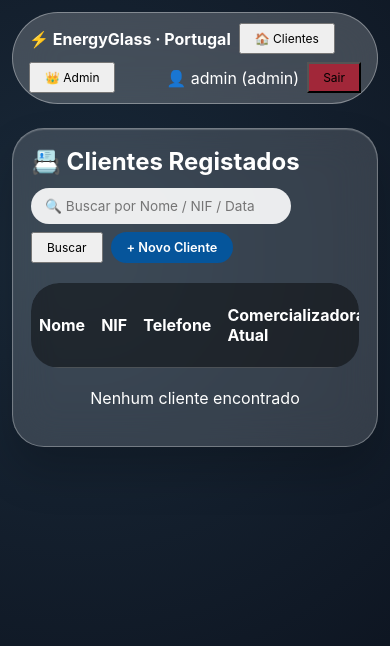
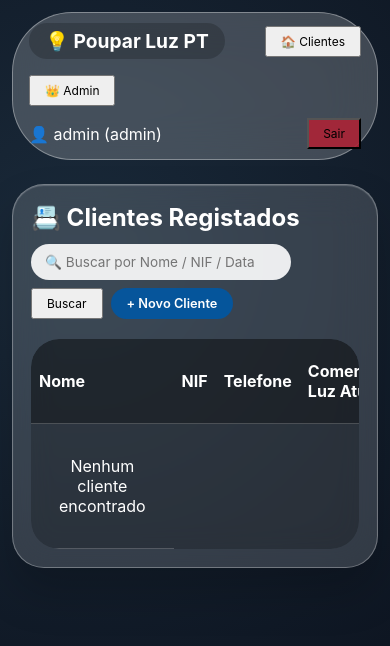
Before and after one commit to pouparluzpt/pouparluz, a plain HTML site: page index.html in a window 390 px wide. Both pictures are taken after a click on the button "Entrar". Drawn offline with nearby package versions, Linux system fonts and the light colour scheme.

Commit message:
Atualizar o index.html

```diff
--- a/index.html
+++ b/index.html
@@ -2,13 +2,13 @@
 <html lang="pt">
 <head>
     <meta charset="UTF-8">
-    <meta name="viewport" content="width=device-width, initial-scale=1.0, viewport-fit=cover">
+    <meta name="viewport" content="width=device-width, initial-scale=1.0, viewport-fit=cover, user-scalable=no, maximum-scale=1.0, minimum-scale=1.0">
     <meta name="theme-color" content="#1a2a3a">
     <meta name="apple-mobile-web-app-capable" content="yes">
     <meta name="apple-mobile-web-app-status-bar-style" content="black-translucent">
-    <meta name="apple-mobile-web-app-title" content="EnergyGlass">
-    <link rel="manifest" href="data:application/manifest+json,{%22name%22:%22EnergyGlass%22,%22short_name%22:%22EnergyGlass%22,%22start_url%22:%22.%22,%22display%22:%22standalone%22,%22background_color%22:%221a2a3a%22,%22theme_color%22:%231a2a3a%22,%22icons%22:[{%22src%22:%22https://via.placeholder.com/192x192?text=EG%22,%22sizes%22:%22192x192%22,%22type%22:%22image/png%22}]}">
-    <title>EnergyGlass · Gestão Comercializadoras PT</title>
+    <meta name="apple-mobile-web-app-title" content="Poupar Luz PT">
+    <link rel="manifest" href="data:application/manifest+json,{%22name%22:%22Poupar%20Luz%20PT%22,%22short_name%22:%22PouparLuz%22,%22start_url%22:%22.%22,%22display%22:%22standalone%22,%22background_color%22:%221a2a3a%22,%22theme_color%22:%221a2a3a%22,%22icons%22:[{%22src%22:%22https://via.placeholder.com/192x192?text=PL%22,%22sizes%22:%22192x192%22,%22type%22:%22image/png%22}]}">
+    <title>Poupar Luz PT · Gestão Comercializadoras</title>
     <link rel="stylesheet" href="https://unpkg.com/leaflet@1.9.4/dist/leaflet.css" />
     <script src="https://unpkg.com/leaflet@1.9.4/dist/leaflet.js"></script>
     <style>
@@ -17,12 +17,14 @@
             padding: 0;
             box-sizing: border-box;
             font-family: -apple-system, 'Segoe UI', 'SF Pro Text', system-ui, Helvetica, sans-serif;
+            -webkit-tap-highlight-color: transparent;
         }
 
         body {
             min-height: 100vh;
             background: radial-gradient(circle at 20% 30%, #1a2a3a, #0a0f1a);
             padding: 16px;
+            touch-action: pan-x pan-y; /* impede zoom mas permite scroll */
         }
 
         .glass-card {
@@ -44,13 +46,36 @@
             background: rgba(255, 255, 255, 0.2);
             backdrop-filter: blur(24px);
             border-radius: 60px;
-            padding: 12px 20px;
+            padding: 10px 24px;
             display: flex;
             flex-wrap: wrap;
             align-items: center;
+            justify-content: space-between;
             gap: 12px;
             margin-bottom: 24px;
             border: 1px solid rgba(255, 255, 255, 0.35);
+        }
+
+        .menu-left {
+            display: flex;
+            align-items: center;
+            gap: 16px;
+            flex-wrap: wrap;
+        }
+
+        .menu-right {
+            display: flex;
+            align-items: center;
+            gap: 12px;
+        }
+
+        .logo {
+            font-weight: 700;
+            color: white;
+            font-size: 1.2rem;
+            background: rgba(0,0,0,0.2);
+            padding: 6px 16px;
+            border-radius: 40px;
         }
 
         .btn {
@@ -202,7 +227,8 @@
         @media (max-width: 768px) {
             body { padding: 12px; }
             .glass-card { padding: 18px; border-radius: 32px; }
-            .menu-glass { padding: 10px 16px; gap: 8px; }
+            .menu-glass { padding: 10px 16px; flex-direction: column; align-items: stretch; }
+            .menu-left, .menu-right { justify-content: space-between; flex-wrap: wrap; }
             .btn { padding: 8px 16px; font-size: 0.8rem; }
             .section-title { font-size: 1.1rem; }
         }
@@ -313,7 +339,6 @@
             dataReg: nowDateTime(), registradoPor: currentUser?.username
         };
 
-        // Gerar options das comercializadoras
         const comOptions = comercializadoras.map(c => `<option ${data.comercializadoraAtual === c ? 'selected' : ''}>${c}</option>`).join('');
         const comOptionsNova = comercializadoras.map(c => `<option ${data.comercializadoraNova === c ? 'selected' : ''}>${c}</option>`).join('');
 
@@ -325,7 +350,6 @@
             </div>
             <div id="formSuccessMsg" style="display:none;" class="success-msg"></div>
             <div class="grid-responsive">
-                <!-- Coluna 1: DADOS PESSOAIS -->
                 <div>
                     <div class="section-title">📋 DADOS PESSOAIS</div>
                     <div class="form-row"><label>Nome do cliente *</label><input id="nome" value="${escapeHtml(data.nome)}" placeholder="Maria Silva"></div>
@@ -338,7 +362,6 @@
                     <div class="form-row"><label>CPE (Luz)</label><input id="cpe" value="${data.cpe || ''}" placeholder="PT0000xxxxxxxx"></div>
                 </div>
 
-                <!-- Coluna 2: LUZ, GÁS, COMERCIALIZADORAS -->
                 <div>
                     <div class="section-title">⚡ LUZ</div>
                     <div class="form-row"><label>Potência contratada (kVA)</label><select id="potencia">
@@ -357,9 +380,12 @@
                         <option ${data.escalaGas == "3" ? "selected" : ""}>3</option>
                         <option ${data.escalaGas == "4" ? "selected" : ""}>4</option>
                     </select></div>
+
+                    <div class="form-row"><label>Comercializadora ATUAL (Gás)</label><select id="comercializadoraGasAtual">${comOptions}</select></div>
+
+                    <div class="form-row"><label>Nova Comercializadora (Gás)</label><select id="comercializadoraGasNova">${comOptionsNova}</select></div>
                 </div>
 
-                <!-- Coluna 3: FATURAÇÃO E OBS -->
                 <div>
                     <div class="section-title">🧾 TIPO DE FATURAÇÃO</div>
                     <div class="form-row"><label>FE (Fatura Eletrónica)</label><select id="feSelect">
@@ -432,13 +458,11 @@
         if (feSelect) feSelect.addEventListener("change", updateFaturaFields);
         updateFaturaFields();
 
-        // Mapa
         const moradaField = document.getElementById("morada");
         const updateMap = () => initMapPreview("mapPreview", moradaField.value);
         moradaField.addEventListener("input", updateMap);
         updateMap();
 
-        // Salvar
         document.getElementById("saveFormBtn").onclick = () => {
             const nome = document.getElementById("nome").value.trim();
             if (!nome) { alert("Por favor, preencha o nome do cliente"); return; }
@@ -469,6 +493,8 @@
                 escalaGas: document.getElementById("escalaGas").value,
                 comercializadoraAtual: document.getElementById("comercializadoraAtual").value,
                 comercializadoraNova: document.getElementById("comercializadoraNova").value,
+                comercializadoraGasAtual: document.getElementById("comercializadoraGasAtual").value,
+                comercializadoraGasNova: document.getElementById("comercializadoraGasNova").value,
                 faturaEletronica: isFe,
                 iban: ibanVal,
                 moradaFatura: moradaFatVal,
@@ -494,7 +520,6 @@
                 successDiv.innerHTML = "✅ Cliente guardado com sucesso! Formulário limpo para novo registo.";
                 setTimeout(() => successDiv.style.display = "none", 2500);
 
-                // Limpar formulário
                 document.getElementById("nome").value = "";
                 document.getElementById("nif").value = "";
                 document.getElementById("nasc").value = "";
@@ -510,6 +535,8 @@
                 document.getElementById("feSelect").value = "nao";
                 document.getElementById("comercializadoraAtual").value = comercializadoras[0];
                 document.getElementById("comercializadoraNova").value = comercializadoras[0];
+                document.getElementById("comercializadoraGasAtual").value = comercializadoras[0];
+                document.getElementById("comercializadoraGasNova").value = comercializadoras[0];
                 updateFaturaFields();
                 initMapPreview("mapPreview", "");
             } else {
@@ -544,7 +571,7 @@
             <div class="table-wrapper">
                 <table>
                     <thead>
-                        <tr><th>Nome</th><th>NIF</th><th>Telefone</th><th>Comercializadora Atual</th><th>Nova Comercializadora</th><th>Data Registo</th><th>Lembrete (3+ meses)</th><th>Ações</th></tr>
+                        <tr><th>Nome</th><th>NIF</th><th>Telefone</th><th>Comercializadora Luz Atual</th><th>Nova Comerc. Luz</th><th>Comercializadora Gás Atual</th><th>Nova Comerc. Gás</th><th>Data Registo</th><th>Lembrete</th><th>Ações</th></tr>
                     </thead>
                     <tbody>`;
 
@@ -557,23 +584,25 @@
                     const hoje = new Date();
                     const diffMeses = (hoje.getFullYear() - dataReg.getFullYear()) * 12 + (hoje.getMonth() - dataReg.getMonth());
                     if (diffMeses >= 3) {
-                        lembreteHtml = `<span style="color:#ffaa66">🔔 Venda há ${diffMeses} meses. Ligar para troca!</span>`;
+                        lembreteHtml = `<span style="color:#ffaa66">🔔 ${diffMeses} meses - Ligar!</span>`;
                     }
                 } catch(e) {}
             }
-            html += `<tr>
+            html += `</table>
                 <td>${escapeHtml(c.nome)}</td>
                 <td>${c.nif || '-'}</td>
                 <td>${c.telefone || '-'}</td>
                 <td>${c.comercializadoraAtual || '-'}</td>
                 <td>${c.comercializadoraNova || '-'}</td>
+                <td>${c.comercializadoraGasAtual || '-'}</td>
+                <td>${c.comercializadoraGasNova || '-'}</td>
                 <td>${c.dataReg || '-'}</td>
                 <td>${lembreteHtml}</td>
                 <td><button class="btn-sm editBtnGlass" data-id="${c.id}">Editar</button> <button class="btn-sm btn-danger delBtnGlass" data-id="${c.id}">Eliminar</button></td>
             </tr>`;
         }
         html += `</tbody>
-                </table>
+                <td></div>
                 ${filtered.length === 0 ? "<p style='color:white; text-align:center; padding:20px'>Nenhum cliente encontrado</p>" : ""}
             </div>
         </div>`;
@@ -623,7 +652,8 @@
                 <td><button class="btn-sm btn-danger delUserBtn" data-id="${u.id}" data-user="${u.username}">Remover</button></td>
             </tr>`;
         }
-        html += `</tbody></table></div>
+        html += `</tbody>
+                </table></div>
 
         <hr style="margin:20px 0; border-color:rgba(255,255,255,0.2)">
         <h3 style="color:white">➕ Adicionar Novo Colaborador</h3>
@@ -639,7 +669,7 @@
         <h3 style="color:white">📊 Todos os Registos de Clientes</h3>
         <div class="table-wrapper">
             <table>
-                <thead><tr><th>Cliente</th><th>Registado por</th><th>Data/Hora</th><th>Comercializadora</th><th>Nova Comerc.</th><th>Tipo Entrada</th></tr></thead>
+                <thead><tr><th>Cliente</th><th>Registado por</th><th>Data/Hora</th><th>Comerc.Luz</th><th>Nova Luz</th><th>Comerc.Gás</th><th>Nova Gás</th><th>Tipo Entrada</th></tr></thead>
                 <tbody>`;
         for (const c of clientsArray) {
             html += `<tr>
@@ -648,10 +678,13 @@
                 <td>${c.dataReg || '-'}</td>
                 <td>${c.comercializadoraAtual || '-'}</td>
                 <td>${c.comercializadoraNova || '-'}</td>
+                <td>${c.comercializadoraGasAtual || '-'}</td>
+                <td>${c.comercializadoraGasNova || '-'}</td>
                 <td>${c.tipoEntrada || '-'}</td>
             </tr>`;
         }
-        html += `</tbody></table></div>
+        html += `</tbody>
+            </table></div>
         <button class="btn-secondary" id="backFromAdmin" style="margin-top:20px">← Voltar para Clientes</button>
         </div>`;
 
@@ -687,12 +720,15 @@
     function renderMenu() {
         const menuDiv = document.getElementById("menuContainer");
         menuDiv.innerHTML = `<div class="menu-glass">
-            <span style="font-weight:700; color:white">⚡ EnergyGlass · Portugal</span>
-            <button id="menuClientes" class="btn-sm">🏠 Clientes</button>
-            ${currentUser?.role === "admin" ? `<button id="menuAdmin" class="btn-sm">👑 Admin</button>` : ""}
-            <span style="flex:1"></span>
-            <span style="color:white">👤 ${currentUser?.username} (${currentUser?.role})</span>
-            <button id="logoutBtnMain" class="btn-sm btn-danger">Sair</button>
+            <div class="menu-left">
+                <span class="logo">💡 Poupar Luz PT</span>
+                <button id="menuClientes" class="btn-sm">🏠 Clientes</button>
+                ${currentUser?.role === "admin" ? `<button id="menuAdmin" class="btn-sm">👑 Admin</button>` : ""}
+            </div>
+            <div class="menu-right">
+                <span style="color:white">👤 ${currentUser?.username} (${currentUser?.role})</span>
+                <button id="logoutBtnMain" class="btn-sm btn-danger">Sair</button>
+            </div>
         </div>`;
 
         document.getElementById("menuClientes").onclick = () => renderListaClientes();
@@ -711,13 +747,11 @@
         const root = document.getElementById("appRoot");
         root.innerHTML = `<div class="login-overlay">
             <div class="glass-card login-card">
-                <h2 style="color:white; text-align:center">🔐 EnergyGlass</h2>
+                <h2 style="color:white; text-align:center">💡 Poupar Luz PT</h2>
                 <input id="loginUser" placeholder="Usuário" value="admin" style="margin:10px 0">
                 <input id="loginPass" type="password" placeholder="Senha" value="admin123">
                 <button class="btn" id="loginBtn" style="width:100%; margin-top:10px">Entrar</button>
                 <div id="loginErrorMsg" style="color:#ffaa88; margin-top:12px; text-align:center"></div>
-                <hr style="margin:16px 0; border-color:rgba(255,255,255,0.2)">
-                <small style="color:white; display:block; text-align:center">🔑 admin / admin123 &nbsp;|&nbsp; vendedor / vender123</small>
             </div>
         </div>`;
 
@@ -729,7 +763,7 @@
                 currentUser = userFound;
                 initMainApp();
             } else {
-                document.getElementById("loginErrorMsg").innerText = "Credenciais inválidas! Use admin/admin123";
+                document.getElementById("loginErrorMsg").innerText = "Credenciais inválidas!";
             }
         };
     }
@@ -742,11 +776,6 @@
         renderListaClientes();
     }
 
-    // PWA - Registro do Service Worker
-    if ('serviceWorker' in navigator) {
-        navigator.serviceWorker.register('/sw.js').catch(err => console.log("ServiceWorker error:", err));
-    }
-
     showLoginScreen();
 </script>
 </body>
```
